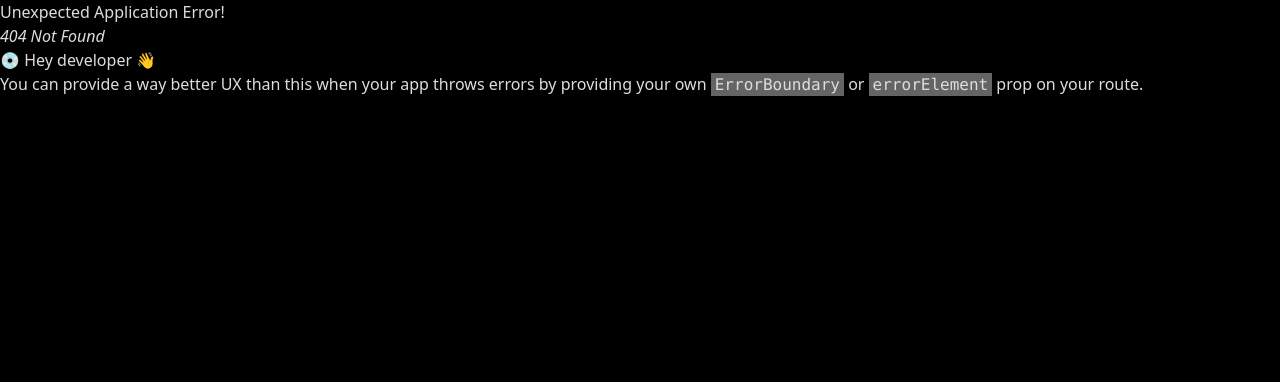
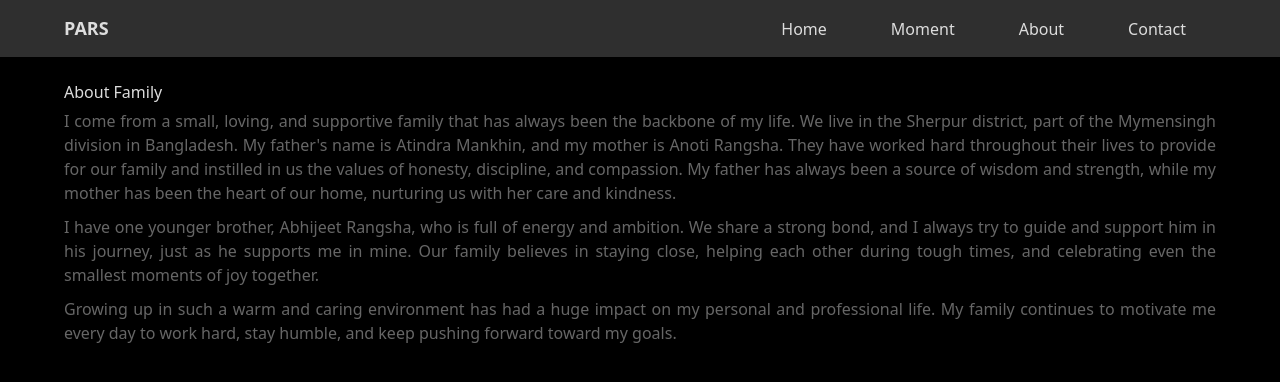
Before and after one commit to ParosRangsha/parosrangsha, a React (Vite) app: page /family in a window 1280 px wide. Before the commit this address had no page. Shown: the top 382 px of the page. Built offline with nearby package versions, Linux system fonts and the light colour scheme.

Commit message:
family data add

```diff
--- a/src/App.jsx
+++ b/src/App.jsx
@@ -5,6 +5,7 @@ import Home from './Pages/Home'
 import About from './Pages/About'
 import Contact from './Pages/Contact'
 import Moment from './Pages/Moment'
+import Family from './Pages/Family'
 function App() {
 let multipage = createBrowserRouter(createRoutesFromElements(
   <Route element={<Layout/>}>
@@ -12,6 +13,7 @@ let multipage = createBrowserRouter(createRoutesFromElements(
     <Route path='/about' element={<About/>}/>
     <Route path='/contact' element={<Contact/>}/>
     <Route path='/moment' element={<Moment/>}/>
+    <Route path='/family' element={<Family/>}/>
   </Route>
 ))
   return (
--- /dev/null
+++ b/src/Pages/Family.jsx
@@ -0,0 +1,19 @@
+import React from 'react'
+import Container from '../Components/Container'
+
+const Family = () => {
+  return (
+    <div className="family pt-[80px] lg:py-[80px]">
+        <Container>
+            <h1>About Family</h1>
+            <p>
+                <p className='text-justify text-[10px] lg:text-[16px] text-[#666]  py-[5px]'>I come from a small, loving, and supportive family that has always been the backbone of my life. We live in the Sherpur district, part of the Mymensingh division in Bangladesh. My father's name is Atindra Mankhin, and my mother is Anoti Rangsha. They have worked hard throughout their lives to provide for our family and instilled in us the values of honesty, discipline, and compassion. My father has always been a source of wisdom and strength, while my mother has been the heart of our home, nurturing us with her care and kindness.</p>
+                <p className='text-justify text-[10px] lg:text-[16px] text-[#666]  py-[5px]'>I have one younger brother, Abhijeet Rangsha, who is full of energy and ambition. We share a strong bond, and I always try to guide and support him in his journey, just as he supports me in mine. Our family believes in staying close, helping each other during tough times, and celebrating even the smallest moments of joy together.</p>
+                <p className='text-justify text-[10px] lg:text-[16px] text-[#666]  py-[5px]'>Growing up in such a warm and caring environment has had a huge impact on my personal and professional life. My family continues to motivate me every day to work hard, stay humble, and keep pushing forward toward my goals.</p>
+            </p>
+        </Container>
+    </div>
+  )
+}
+
+export default Family
```
